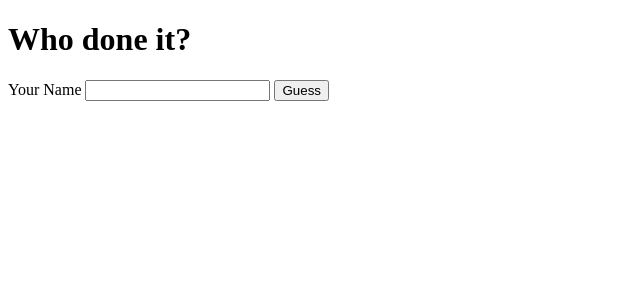
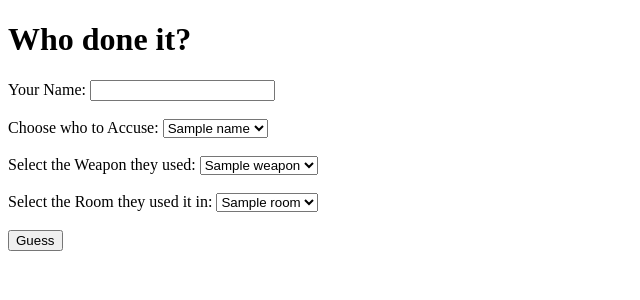
Before and after one commit to addisonhammer/clue-less, a Flask app: template client/templates/clue.html.jinja in a window 1280 px wide. Shown: the top 300 px of the page, without its empty margins (0-640 px from the left). Run offline with Flask 2, Linux system fonts and the light colour scheme; the template is opened without the code that fills it: most values are stand-ins (such as "Sample title", 1, 10 or a date in 2020).

Commit message:
Update Client UI to allow custom accusation

```diff
--- a/client/app.py
+++ b/client/app.py
@@ -21,20 +21,25 @@ SERVER_PORT = os.environ.get('SERVER_PORT')
 @APP.route('/', methods=['GET'])
 def handleGet():
     logging.info('GET call, serving GUESS template')
-    return flask.render_template('clue.html.jinja')
+    return flask.render_template('clue.html.jinja',
+                                 names=game_rules.NAMES,
+                                 rooms=game_rules.ROOMS,
+                                 weapons=game_rules.WEAPONS)
 
 
 @APP.route('/', methods=['POST'])
 def handlePost():
     url = 'http://' + SERVER_IP + ':' + SERVER_PORT + '/api/test'
     logging.info(url)
+    form_results = flask.request.form
+    logging.info('Form Results: %s', form_results)
 
     accusation = messages.PlayerAccusation(
         message_id=uuid.uuid4().fields[0],
-        player=flask.request.form['player'],
-        accused=random.choice(game_rules.NAMES),
-        room=random.choice(game_rules.ROOMS),
-        weapon=random.choice(game_rules.WEAPONS),
+        player=form_results.get('player'),
+        accused=form_results.get('accused'),
+        weapon=form_results.get('weapon'),
+        room=form_results.get('room'),
     )
 
     response = requests.get(url, params=accusation.to_dict()).json()
--- a/client/templates/clue.html.jinja
+++ b/client/templates/clue.html.jinja
@@ -1,8 +1,26 @@
 <!doctype html>
 <title>Clue-Less</title>
 <h1>Who done it?</h1>
-  <form method="post">
-    <label for="player">Your Name</label>
-    <input name="player" id="player" required>
+<form name=accuse-form id=accuse-form class="form-inline" method="POST" action="/">
+    <label for="player">Your Name:</label>
+    <input name="player" id="player" required><br><br>
+    <label for="accused">Choose who to Accuse:</label>
+    <select name="accused" id="accused" form_id=accuse-form>
+      {% for name in names %}
+      <option value="{{ name }}">{{ name }}</option>
+      {% endfor %}
+    </select><br><br>
+    <label for="weapon">Select the Weapon they used:</label>
+    <select name="weapon" id="weapon" form_id=accuse-form>
+      {% for weapon in weapons %}
+      <option value="{{ weapon }}">{{ weapon }}</option>
+      {% endfor %}
+    </select><br><br>
+    <label for="room">Select the Room they used it in:</label>
+    <select name="room" id="room" form_id=accuse-form>
+      {% for room in rooms %}
+      <option value="{{ room }}">{{ room }}</option>
+      {% endfor %}
+    </select><br><br>
     <input type="submit" value="Guess">
   </form>
--- a/client/templates/result.html.jinja
+++ b/client/templates/result.html.jinja
@@ -4,7 +4,7 @@
 <h1>Your Guess was {{ accused }} in the {{ room }} with the {{ weapon }}! - {{valid}}</h1>
 (sent by: {{player}})
 
-<form method="post">
+{# <form method="post">
   <input type="submit" value="Guess Again">
   <input type="hidden" id="player" name="player" value={{player}}>
-</form>
+</form> #}
```
